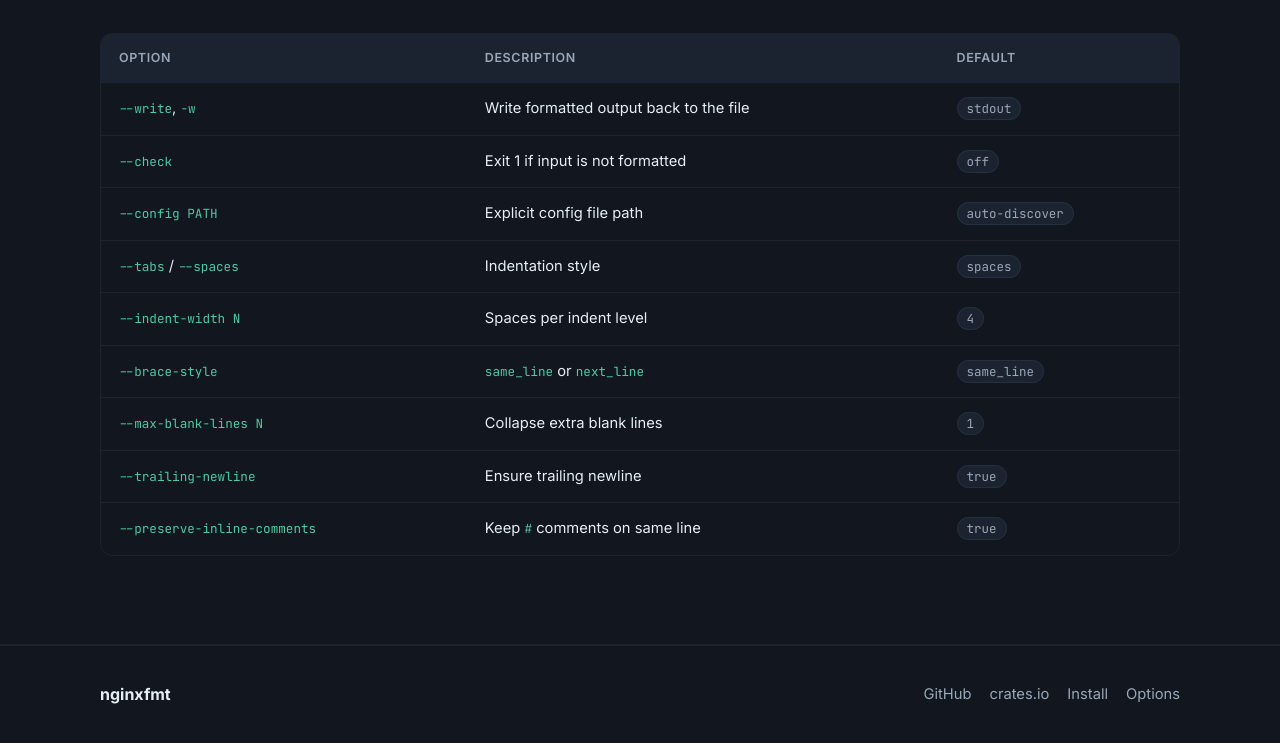
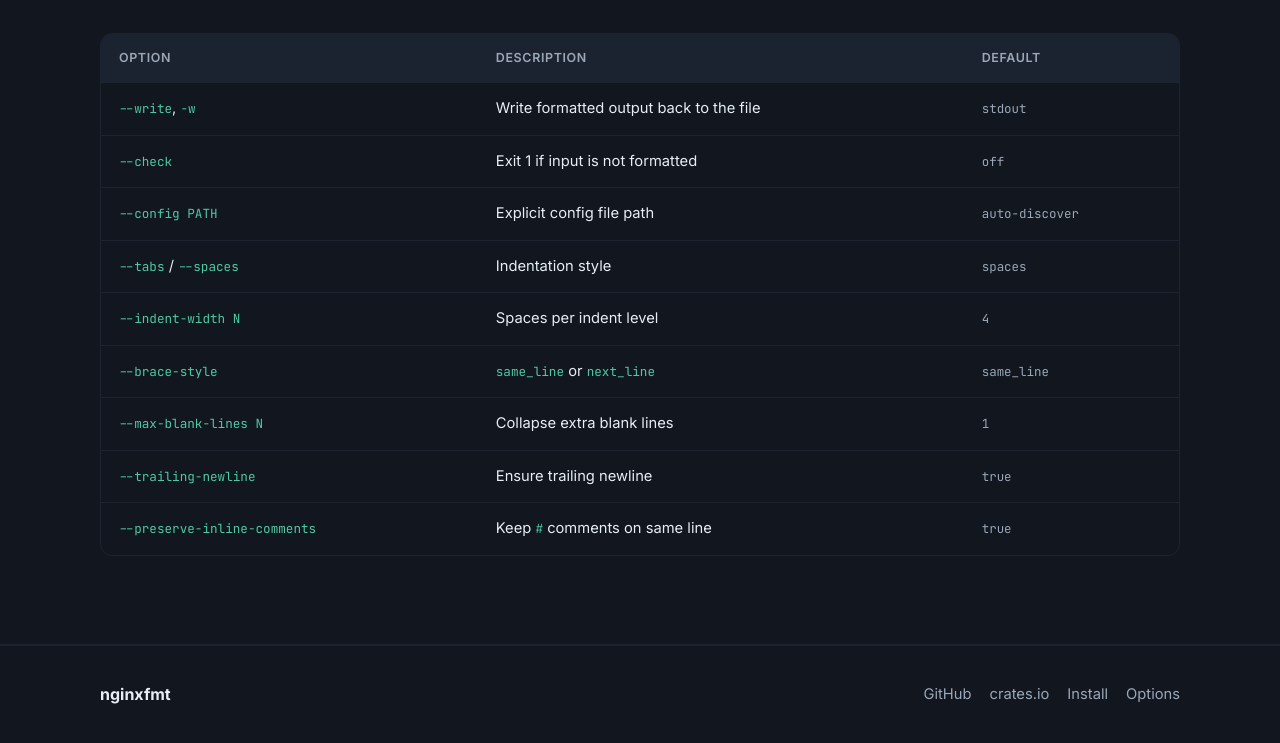
Before and after one commit to nginxfmt/nginxfmt.github.io, a plain HTML site: page index.html in a window 1280 px wide. Shown: the part 2669-3412 px from the top of the page. Drawn offline with Linux system fonts and the light colour scheme; no server answers.

Commit message:
Change default config values styling

```diff
--- a/index.html
+++ b/index.html
@@ -492,47 +492,47 @@ preserve_inline_comments = true</code></pre>
                             <tr>
                                 <td><code>--write</code>, <code>-w</code></td>
                                 <td>Write formatted output back to the file</td>
-                                <td><span class="default-pill">stdout</span></td>
+                                <td><span class="config-default">stdout</span></td>
                             </tr>
                             <tr>
                                 <td><code>--check</code></td>
                                 <td>Exit 1 if input is not formatted</td>
-                                <td><span class="default-pill">off</span></td>
+                                <td><span class="config-default">off</span></td>
                             </tr>
                             <tr>
                                 <td><code>--config PATH</code></td>
                                 <td>Explicit config file path</td>
-                                <td><span class="default-pill">auto-discover</span></td>
+                                <td><span class="config-default">auto-discover</span></td>
                             </tr>
                             <tr>
                                 <td><code>--tabs</code> / <code>--spaces</code></td>
                                 <td>Indentation style</td>
-                                <td><span class="default-pill">spaces</span></td>
+                                <td><span class="config-default">spaces</span></td>
                             </tr>
                             <tr>
                                 <td><code>--indent-width N</code></td>
                                 <td>Spaces per indent level</td>
-                                <td><span class="default-pill">4</span></td>
+                                <td><span class="config-default">4</span></td>
                             </tr>
                             <tr>
                                 <td><code>--brace-style</code></td>
                                 <td><code>same_line</code> or <code>next_line</code></td>
-                                <td><span class="default-pill">same_line</span></td>
+                                <td><span class="config-default">same_line</span></td>
                             </tr>
                             <tr>
                                 <td><code>--max-blank-lines N</code></td>
                                 <td>Collapse extra blank lines</td>
-                                <td><span class="default-pill">1</span></td>
+                                <td><span class="config-default">1</span></td>
                             </tr>
                             <tr>
                                 <td><code>--trailing-newline</code></td>
                                 <td>Ensure trailing newline</td>
-                                <td><span class="default-pill">true</span></td>
+                                <td><span class="config-default">true</span></td>
                             </tr>
                             <tr>
                                 <td><code>--preserve-inline-comments</code></td>
                                 <td>Keep <code>#</code> comments on same line</td>
-                                <td><span class="default-pill">true</span></td>
+                                <td><span class="config-default">true</span></td>
                             </tr>
                         </tbody>
                     </table>
--- a/styles.css
+++ b/styles.css
@@ -920,14 +920,10 @@ pre {
     white-space: nowrap;
 }
 
-.default-pill {
+.config-default {
     font-family: var(--font-mono);
     font-size: 0.78rem;
     color: var(--fg-muted);
-    background: var(--panel-2);
-    border: 1px solid var(--border);
-    padding: 2px 9px;
-    border-radius: 999px;
     white-space: nowrap;
 }
 
```
